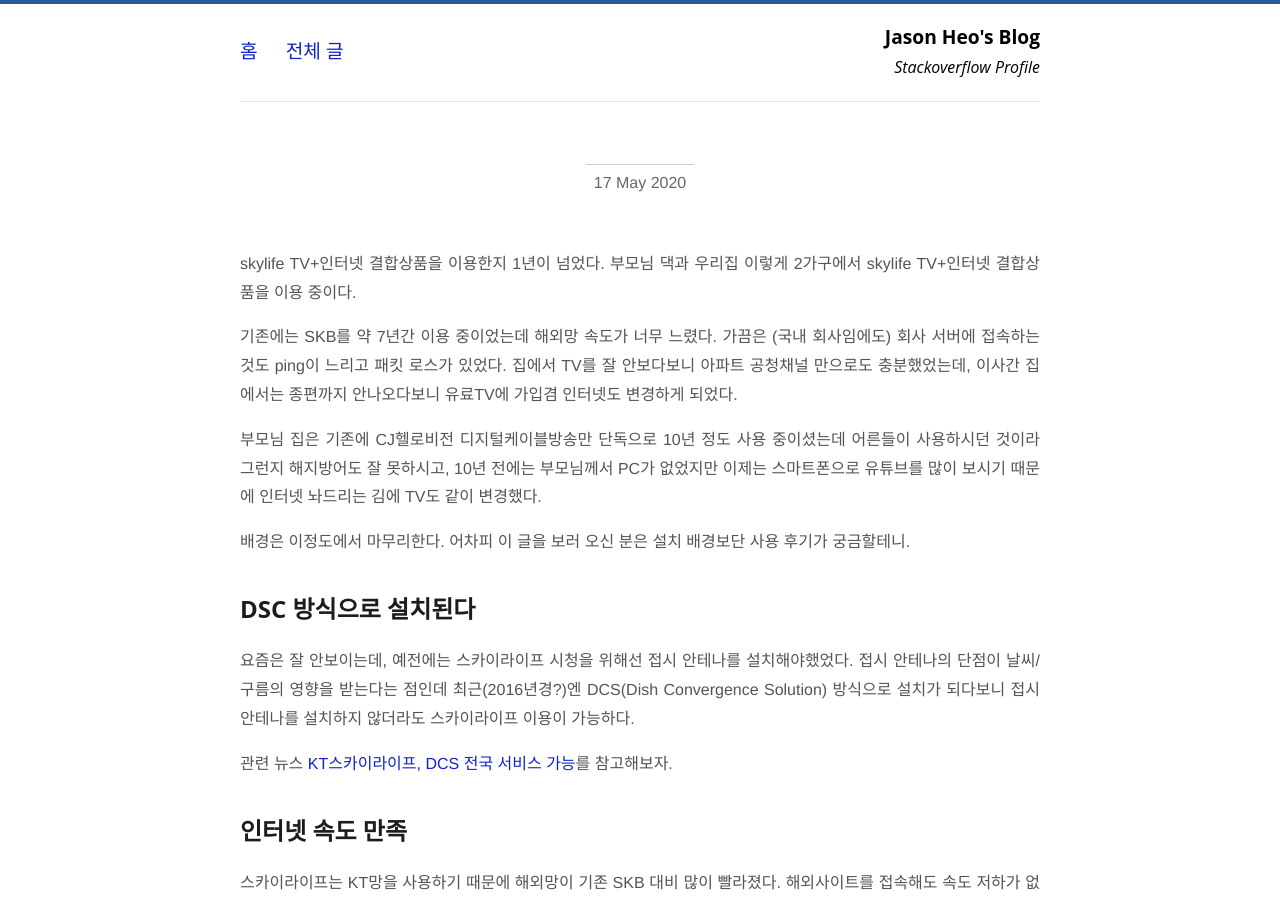
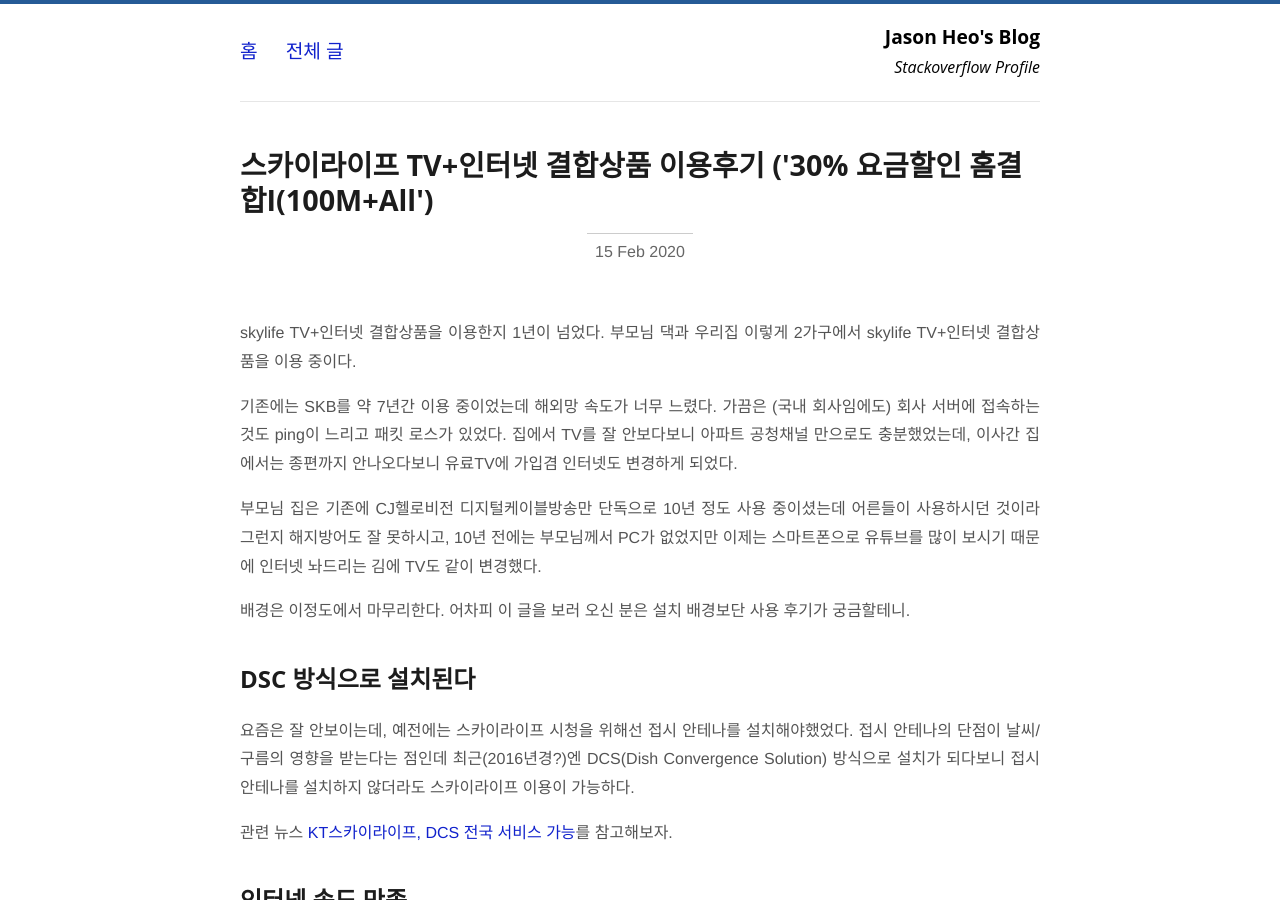
Before and after one commit to jason-heo/jason-heo.github.io, a Jekyll site: the page built from _posts/2020-02-15-skylife-tv-internet.md, in a window 1280 px wide and 900 px high. Built offline with Jekyll 4.4.1, drawn with Linux system fonts in a browser that asks for light colours; our own code applies the rules of GitHub Pages for plain Markdown files; comment, search, counter and statistics services are not loaded.

Commit message:
제목에 큰따옴표 변경

```diff
--- a/_posts/2020-02-15-skylife-tv-internet.md
+++ b/_posts/2020-02-15-skylife-tv-internet.md
@@ -1,6 +1,6 @@
 ---
 layout: post
-title: "스카이라이프 TV+인터넷 결합상품 이용후기 ("30% 요금할인 홈결합I(100M+All")
+title: "스카이라이프 TV+인터넷 결합상품 이용후기 ('30% 요금할인 홈결합I(100M+All')"
 categories: "life"
 ---
 
```
